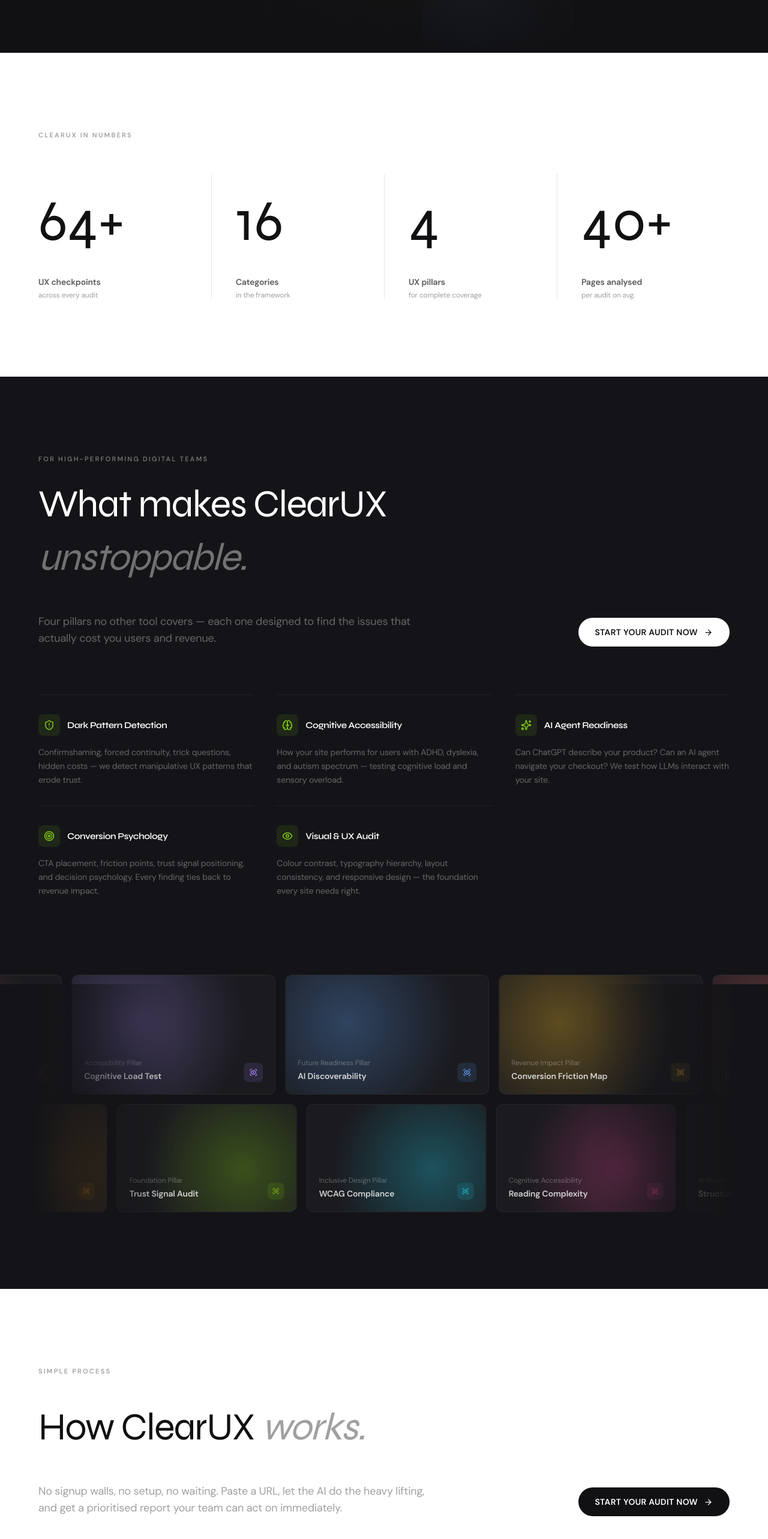
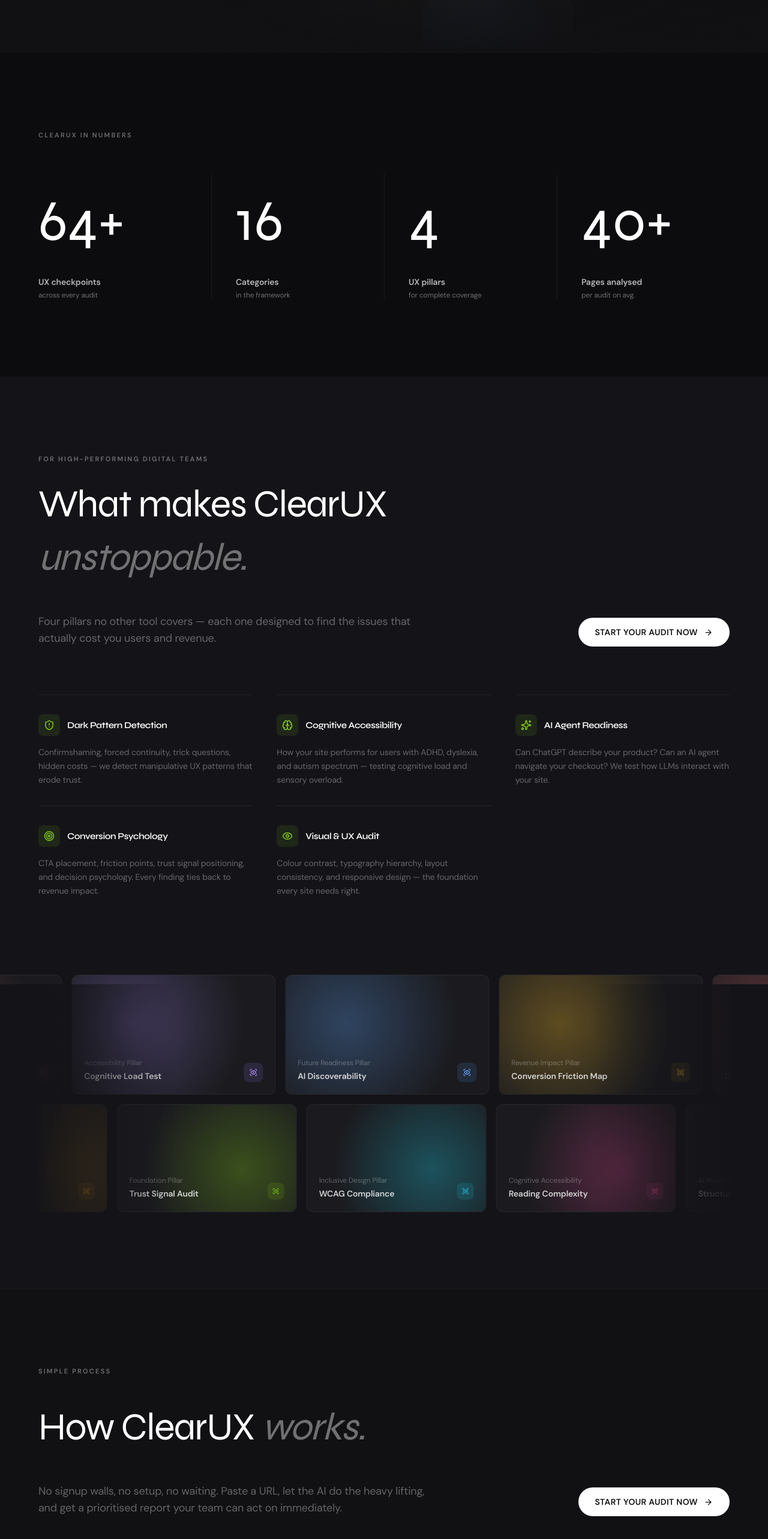
Before and after one commit to schintu79/clearux-saas, a Next.js app: page / in a window 1280 px wide. Shown: the part 1125-3691 px from the top of the page at 60% size. Built offline with nearby package versions, Linux system fonts and the light colour scheme; no server answers.

Commit message:
Convert all homepage sections to dark mode with alternating dark shades

```diff
--- a/src/app/page.tsx
+++ b/src/app/page.tsx
@@ -314,10 +314,10 @@ export default function Home() {
           SECTION 2 — TRUST STATS
           Pure white background, charcoal text, left-aligned
           ═══════════════════════════════════════════════════════ */}
-      <section id="trust-stats" className="relative py-24 sm:py-32 bg-white">
+      <section id="trust-stats" className="relative py-24 sm:py-32 bg-[#0C0C0F]">
         <div className="max-w-7xl mx-auto px-6 sm:px-10 lg:px-16">
           <ScrollReveal className="mb-14">
-            <p className="text-[11px] font-semibold tracking-[0.2em] uppercase text-[#111114]/40">
+            <p className="text-[11px] font-semibold tracking-[0.2em] uppercase text-white/40">
               ClearUX in numbers
             </p>
           </ScrollReveal>
@@ -331,7 +331,7 @@ export default function Home() {
             ].map((stat, i) => (
               <motion.div
                 key={i}
-                className={`text-left ${i > 0 ? 'lg:border-l lg:border-[#111114]/10 lg:pl-10' : ''}`}
+                className={`text-left ${i > 0 ? 'lg:border-l lg:border-white/[0.06] lg:pl-10' : ''}`}
                 initial={{ opacity: 0, y: 20 }}
                 whileInView={{ opacity: 1, y: 0 }}
                 viewport={{ once: true }}
@@ -340,11 +340,11 @@ export default function Home() {
                 <AnimatedCounter
                   end={stat.end}
                   suffix={stat.suffix}
-                  className="font-heading text-[3rem] sm:text-[4rem] md:text-[5rem] lg:text-[6rem] font-light text-[#111114]"
+                  className="font-heading text-[3rem] sm:text-[4rem] md:text-[5rem] lg:text-[6rem] font-light text-white"
                   duration={2}
                 />
-                <p className="text-sm font-semibold text-[#111114]/70 mt-3">{stat.label}</p>
-                <p className="text-xs text-[#111114]/40 mt-1">{stat.desc}</p>
+                <p className="text-sm font-semibold text-white/70 mt-3">{stat.label}</p>
+                <p className="text-xs text-white/40 mt-1">{stat.desc}</p>
               </motion.div>
             ))}
           </div>
@@ -526,25 +526,25 @@ export default function Home() {
           SECTION 4 — HOW IT WORKS
           Pure white, charcoal text, left-aligned Musicbed style
           ═══════════════════════════════════════════════════════ */}
-      <section id="how-it-works" className="relative py-24 sm:py-32 bg-white">
+      <section id="how-it-works" className="relative py-24 sm:py-32 bg-[#111114]">
         <div className="max-w-7xl mx-auto px-6 sm:px-10 lg:px-16">
           <ScrollReveal className="mb-16 sm:mb-20">
-            <p className="text-[11px] font-semibold tracking-[0.2em] uppercase text-[#111114]/40 mb-8">
+            <p className="text-[11px] font-semibold tracking-[0.2em] uppercase text-white/40 mb-8">
               Simple process
             </p>
             <h2
-              className="font-heading text-[2rem] sm:text-[2.75rem] md:text-[3.5rem] lg:text-[4rem] font-light text-[#111114] tracking-tight max-w-4xl mb-10"
+              className="font-heading text-[2rem] sm:text-[2.75rem] md:text-[3.5rem] lg:text-[4rem] font-light text-white tracking-tight max-w-4xl mb-10"
               style={{ lineHeight: '1.1' }}
             >
-              How ClearUX <span className="italic text-[#111114]/40">works.</span>
+              How ClearUX <span className="italic text-white/40">works.</span>
             </h2>
             <div className="flex flex-col sm:flex-row sm:items-end sm:justify-between gap-8">
-              <p className="text-[#111114]/40 text-base md:text-lg max-w-2xl leading-relaxed">
+              <p className="text-white/35 text-base md:text-lg max-w-2xl leading-relaxed">
                 No signup walls, no setup, no waiting. Paste a URL, let the AI do the heavy lifting, and get a prioritised report your team can act on immediately.
               </p>
               <Link
                 href="/register"
-                className="group inline-flex items-center gap-2.5 px-7 py-3.5 rounded-full bg-[#111114] text-white text-sm font-semibold tracking-wide uppercase transition-all hover:bg-[#111114]/90 flex-shrink-0 whitespace-nowrap"
+                className="group inline-flex items-center gap-2.5 px-7 py-3.5 rounded-full bg-white text-[#111114] text-sm font-semibold tracking-wide uppercase transition-all hover:bg-white/90 flex-shrink-0 whitespace-nowrap"
               >
                 Start Your Audit Now
                 <ArrowRight size={15} className="group-hover:translate-x-0.5 transition-transform" />
@@ -571,12 +571,12 @@ export default function Home() {
               },
             ].map((item, i) => (
               <StaggerItem key={i}>
-                <div className="border-t border-[#111114]/10 pt-8">
-                  <span className="font-heading text-[5rem] sm:text-[6rem] md:text-[7rem] font-light text-[#111114]/[0.06] leading-none block mb-4">
+                <div className="border-t border-white/[0.06] pt-8">
+                  <span className="font-heading text-[5rem] sm:text-[6rem] md:text-[7rem] font-light text-white/[0.06] leading-none block mb-4">
                     {item.step}
                   </span>
-                  <h3 className="font-heading text-xl font-semibold text-[#111114] mb-3">{item.title}</h3>
-                  <p className="text-sm text-[#111114]/40 leading-relaxed">{item.desc}</p>
+                  <h3 className="font-heading text-xl font-semibold text-white mb-3">{item.title}</h3>
+                  <p className="text-sm text-white/35 leading-relaxed">{item.desc}</p>
                 </div>
               </StaggerItem>
             ))}
@@ -586,24 +586,24 @@ export default function Home() {
 
       {/* ═══════════════════════════════════════════════════════
           SECTION 5 — WHAT YOU GET
-          Light grey bg, editorial headline + scrollable cards
+          Dark bg (#0C0C0F), editorial headline + scrollable cards
           ═══════════════════════════════════════════════════════ */}
-      <section className="relative py-24 sm:py-32 overflow-hidden" style={{ background: '#F7F7F8' }}>
+      <section className="relative py-24 sm:py-32 overflow-hidden bg-[#0C0C0F]">
         <div className="max-w-7xl mx-auto px-6 sm:px-10 lg:px-16">
           {/* Editorial headline */}
           <ScrollReveal className="mb-16 sm:mb-20">
-            <p className="text-[11px] font-semibold tracking-[0.2em] uppercase text-[#111114]/40 mb-8">
+            <p className="text-[11px] font-semibold tracking-[0.2em] uppercase text-white/40 mb-8">
               What you get
             </p>
             <h2
-              className="font-heading text-[2rem] sm:text-[2.75rem] md:text-[3.5rem] lg:text-[4rem] font-light text-[#111114] tracking-tight max-w-4xl mb-10"
+              className="font-heading text-[2rem] sm:text-[2.75rem] md:text-[3.5rem] lg:text-[4rem] font-light text-white tracking-tight max-w-4xl mb-10"
               style={{ lineHeight: '1.1' }}
             >
               A report your team{' '}
-              <span className="italic text-[#111114]/40">can act on.</span>
+              <span className="italic text-white/40">can act on.</span>
             </h2>
-            <div className="flex flex-col sm:flex-row sm:items-end sm:justify-between gap-6 border-b border-[#111114]/10 pb-8">
-              <p className="text-[#111114]/40 text-base md:text-lg max-w-2xl leading-relaxed">
+            <div className="flex flex-col sm:flex-row sm:items-end sm:justify-between gap-6 border-b border-white/[0.06] pb-8">
+              <p className="text-white/35 text-base md:text-lg max-w-2xl leading-relaxed">
                 Every finding ranked by severity and business impact, with clear fixes and category scores your team can act on immediately.
               </p>
               {/* Scroll arrows */}
@@ -615,9 +615,9 @@ export default function Home() {
                     const el = document.getElementById('feature-cards-scroll');
                     if (el) el.scrollBy({ left: -400, behavior: 'smooth' });
                   }}
-                  className="w-10 h-10 rounded-full border border-[#111114]/15 flex items-center justify-center hover:border-[#111114]/30 transition-colors"
+                  className="w-10 h-10 rounded-full border border-white/15 flex items-center justify-center hover:border-white/30 transition-colors"
                 >
-                  <ArrowRight size={16} className="text-[#111114]/40 rotate-180" />
+                  <ArrowRight size={16} className="text-white/40 rotate-180" />
                 </button>
                 <button
                   type="button"
@@ -626,9 +626,9 @@ export default function Home() {
                     const el = document.getElementById('feature-cards-scroll');
                     if (el) el.scrollBy({ left: 400, behavior: 'smooth' });
                   }}
-                  className="w-10 h-10 rounded-full border border-[#111114]/15 flex items-center justify-center hover:border-[#111114]/30 transition-colors"
+                  className="w-10 h-10 rounded-full border border-white/15 flex items-center justify-center hover:border-white/30 transition-colors"
                 >
-                  <ArrowRight size={16} className="text-[#111114]/40" />
+                  <ArrowRight size={16} className="text-white/40" />
                 </button>
               </div>
             </div>
@@ -652,14 +652,14 @@ export default function Home() {
               return (
                 <div
                   key={i}
-                  className="relative w-[320px] min-w-[320px] rounded-xl p-8 flex-shrink-0 bg-white border border-[#111114]/[0.08] hover:border-[#111114]/[0.15] hover:shadow-lg hover:shadow-black/[0.04] transition-all group"
+                  className="relative w-[320px] min-w-[320px] rounded-xl p-8 flex-shrink-0 bg-white/[0.03] border border-white/[0.06] hover:border-white/[0.12] hover:shadow-lg hover:shadow-black/20 transition-all group"
                 >
                   <div className="w-14 h-14 rounded-xl bg-[#84CC16]/10 flex items-center justify-center mb-6">
                     <Icon size={24} className="text-[#84CC16]" strokeWidth={1.5} />
                   </div>
-                  <span className="text-[10px] font-semibold tracking-[0.15em] uppercase text-[#111114]/25 mb-3 block">{card.label}</span>
-                  <h3 className="font-heading text-base font-semibold text-[#111114] mb-3 leading-tight">{card.title}</h3>
-                  <p className="text-sm text-[#111114]/40 leading-relaxed">{card.desc}</p>
+                  <span className="text-[10px] font-semibold tracking-[0.15em] uppercase text-white/25 mb-3 block">{card.label}</span>
+                  <h3 className="font-heading text-base font-semibold text-white mb-3 leading-tight">{card.title}</h3>
+                  <p className="text-sm text-white/40 leading-relaxed">{card.desc}</p>
                 </div>
               );
             })}
@@ -730,32 +730,32 @@ export default function Home() {
 
       {/* ═══════════════════════════════════════════════════════
           SECTION 7 — FAQ
-          White bg, left-aligned, clean Musicbed style
+          Dark bg (#111114), left-aligned, clean Musicbed style
           ═══════════════════════════════════════════════════════ */}
-      <section id="faq" className="relative py-24 sm:py-32 bg-white">
+      <section id="faq" className="relative py-24 sm:py-32 bg-[#111114]">
         <div className="max-w-7xl mx-auto px-6 sm:px-10 lg:px-16">
           <ScrollReveal className="mb-16 sm:mb-20">
-            <p className="text-[11px] font-semibold tracking-[0.2em] uppercase text-[#111114]/40 mb-8">
+            <p className="text-[11px] font-semibold tracking-[0.2em] uppercase text-white/40 mb-8">
               FAQ
             </p>
             <h2
-              className="font-heading text-[2rem] sm:text-[2.75rem] md:text-[3.5rem] lg:text-[4rem] font-light text-[#111114] tracking-tight max-w-4xl"
+              className="font-heading text-[2rem] sm:text-[2.75rem] md:text-[3.5rem] lg:text-[4rem] font-light text-white tracking-tight max-w-4xl"
               style={{ lineHeight: '1.1' }}
             >
-              Frequently asked <span className="italic text-[#111114]/40">questions.</span>
+              Frequently asked <span className="italic text-white/40">questions.</span>
             </h2>
           </ScrollReveal>
 
-          <StaggerReveal className="max-w-3xl divide-y divide-[#111114]/10" staggerDelay={0.06}>
+          <StaggerReveal className="max-w-3xl divide-y divide-white/[0.06]" staggerDelay={0.06}>
             {TOP_FAQS.map((item, idx) => (
               <StaggerItem key={idx}>
                 <details className="group">
                   <summary className="flex items-center justify-between py-6 cursor-pointer">
-                    <h3 className="font-heading text-[15px] sm:text-base font-semibold text-[#111114] pr-8">{item.q}</h3>
-                    <ChevronDown size={16} className="text-[#111114]/30 flex-shrink-0 transform group-open:rotate-180 transition-transform" />
+                    <h3 className="font-heading text-[15px] sm:text-base font-semibold text-white pr-8">{item.q}</h3>
+                    <ChevronDown size={16} className="text-white/30 flex-shrink-0 transform group-open:rotate-180 transition-transform" />
                   </summary>
                   <div className="pb-6">
-                    <p className="text-sm text-[#111114]/40 leading-relaxed">{item.a}</p>
+                    <p className="text-sm text-white/40 leading-relaxed">{item.a}</p>
                   </div>
                 </details>
               </StaggerItem>
@@ -765,7 +765,7 @@ export default function Home() {
           <ScrollReveal delay={0.3} className="mt-10 max-w-3xl">
             <Link
               href="/faq"
-              className="group inline-flex items-center gap-2.5 text-sm font-semibold text-[#111114]/40 hover:text-[#111114] transition-colors"
+              className="group inline-flex items-center gap-2.5 text-sm font-semibold text-white/40 hover:text-white transition-colors"
             >
               Read all FAQ
               <ArrowRight size={14} className="group-hover:translate-x-0.5 transition-transform" />
```
